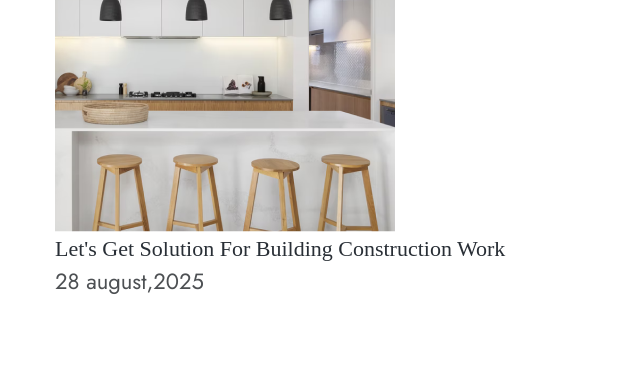
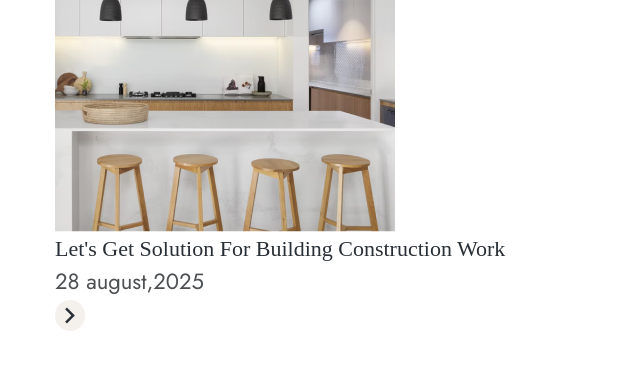
Before and after one commit to sh-hridoy001/agency-landing-page, a website: page index.html in a window 1280 px wide. Shown: the part 5911-6281 px from the top of the page, without its empty margins (0-640 px from the left). Drawn offline with nearby package versions, Linux system fonts and the light colour scheme; a web font is replaced by a local one.

Commit message:
newletter sections card structure done

```diff
--- a/index.html
+++ b/index.html
@@ -377,7 +377,7 @@
                             <h3>Let's Get Solution For Building Construction Work</h3>
                             <div>
                                 <p>28 august,2025</p>
-                                <i></i>
+                                <i class="ri-arrow-right-s-line text-3xl text-primary  bg-accent-secondary  w-[70px] h-[70px] rounded-full"></i>
                             </div>
                         </div>
                     </div>
```
Also changed, not shown: dist/output.css.
